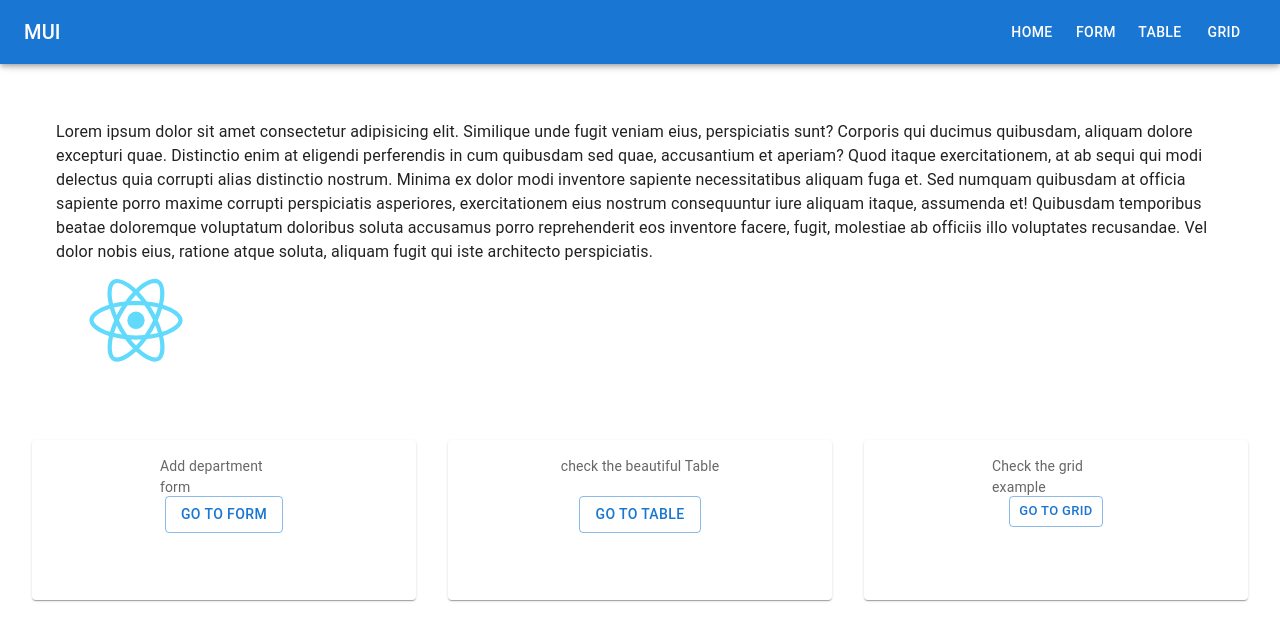
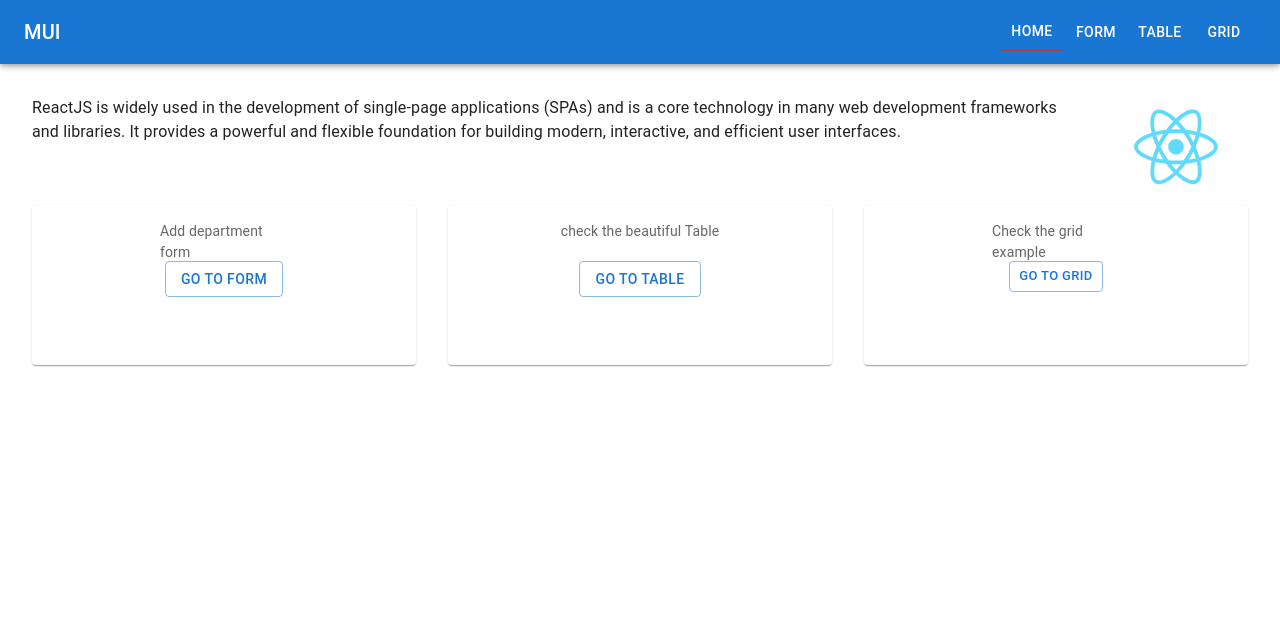
Before and after one commit to upendrach95/ui-client, a React (Create React App) app: page / in a window 1280 px wide. Shown: the top 640 px of the page. Built offline with nearby package versions, Linux system fonts and the light colour scheme.

Commit message:
implemeted hover and underline

```diff
--- a/src/App.tsx
+++ b/src/App.tsx
@@ -3,19 +3,24 @@ import Cards from './Cards'
 import DepartmentForm from "./DepartmentForm";
 import DepartmentTable from "./DepartmentTable";
 import GridCardForm from './GridCardForm'
+import AppBarComponent from "./AppBarComponent";
+import React from "react";
 
 
 const App = () => {
-    const URL : string = 'http://localhost:8080/department';
+    const URL: string = 'http://localhost:8080/department';
     return (
+        <>
+            <AppBarComponent/>
             <Router>
                 <Routes>
-                <Route path = '/' element = {<Cards URL ={URL}/>}/>
+                    <Route path='/' element={<Cards URL={URL}/>}/>
                     <Route path='department-form' element={<DepartmentForm URL={URL}/>}/>
                     <Route path='/department-table' element={<DepartmentTable URL={URL}/>}/>
-                <Route path='/grid-card-form' element={<GridCardForm URL ={URL}/>}/>
+                    <Route path='/grid-card-form' element={<GridCardForm URL={URL}/>}/>
                 </Routes>
             </Router>
+        </>
     );
 }
 
--- /dev/null
+++ b/src/AppBarComponent.tsx
@@ -0,0 +1,155 @@
+import React, {FC, ReactElement} from 'react';
+import {AppBar, Toolbar, IconButton, Typography, Box, Button, Divider, List, ListItem, Drawer} from '@mui/material';
+import MenuIcon from '@mui/icons-material/Menu';
+import { Link as RouterLink, useLocation } from 'react-router-dom';
+import styled from "styled-components";
+import {hover} from "@testing-library/user-event/dist/hover";
+
+const drawerWidth = 240;
+const navItems = ['Home', 'Form', 'Table', 'Grid'];
+
+interface Props {
+    window?: () => Window;
+}
+
+const currentPage = window.location.pathname;
+
+
+const AppBarComponent: FC<Props> = (props: Props) => {
+
+    const {window} = props;
+    const [mobileOpen, setMobileOpen] = React.useState(false);
+
+    const handleDrawerToggle = () => {
+        setMobileOpen((prevState) => !prevState);
+    };
+
+    const drawer = (
+        <Box onClick={handleDrawerToggle} sx={{textAlign: 'center'}}>
+            <Typography variant="h6" sx={{my: 2}}>
+                MUI
+            </Typography>
+            <Divider/>
+            <List>
+                <ListItem sx={{textAlign: 'center'}}>
+                    <Button sx={{textAlign: 'center'}} size='small' href='/'>Home</Button>
+                </ListItem>
+                <ListItem>
+                    <Button sx={{textAlign: 'center'}} size='small' href='/department-form'>Form</Button>
+                </ListItem>
+
+                <ListItem>
+                    <Button size='small' href='/department-table'>Table</Button>
+                </ListItem>
+                <ListItem>
+                    <Button size='small' href='/grid-card-form'>Grid</Button>
+                </ListItem>
+            </List>
+        </Box>
+    );
+
+    const container = window !== undefined ? () => window().document.body : undefined;
+
+
+
+    const UnderlinedButton = styled(Button)`
+
+      border-bottom: 2px solid #1976d2;
+
+  &:hover {
+    border-bottom: 1px solid #B73B3B;
+    }
+`;
+
+    return (
+       <>
+           <AppBar component="nav">
+               <Toolbar>
+                   <IconButton
+                       color="inherit"
+                       aria-label="open drawer"
+                       edge="start"
+                       onClick={handleDrawerToggle}
+                       sx={{mr: 2, display: {sm: 'none'}}}
+                   >
+                       <MenuIcon/>
+                   </IconButton>
+                   <Typography
+                       variant="h6"
+                       component="div"
+                       sx={{flexGrow: 1, display: {xs: 'none', sm: 'block'}}}
+                   >
+                       MUI
+                   </Typography>
+                   <Box sx={{display: {xs: 'none', sm: 'block'}}}>
+
+                       <UnderlinedButton
+                           style={{
+                               color: '#fff',
+                           borderBottom : currentPage === '/'  ? '1px solid #B73B3B' : 'none',
+                           }} href='/'
+
+
+                       >
+                           Home
+                       </UnderlinedButton>
+
+                       <UnderlinedButton
+                           sx={{
+                               color: '#fff',
+                               borderBottom : currentPage === '/department-form'  ? '1px solid #B73B3B' : 'none',
+                           }} href='/department-form'
+
+
+                       >
+                           Form
+                       </UnderlinedButton>
+
+                       <UnderlinedButton
+                           sx={{
+                               color: '#fff',
+                               borderBottom : currentPage === '/department-table'  ? '1px solid #B73B3B' : 'none',
+                           }} href='/department-table'
+
+
+                       >
+                           Table
+                       </UnderlinedButton>
+
+                       <UnderlinedButton
+                           sx={{
+                               color: '#fff',
+                               borderBottom : currentPage === '/grid-card-form'  ? '1px solid #B73B3B' : 'none',
+                           }} href='/grid-card-form'
+
+
+                       >
+                           Grid
+                       </UnderlinedButton>
+
+                   </Box>
+               </Toolbar>
+           </AppBar>
+
+           <Box component="nav">
+               <Drawer
+                   container={container}
+                   variant="temporary"
+                   open={mobileOpen}
+                   onClose={handleDrawerToggle}
+                   ModalProps={{
+                       keepMounted: true, // Better open performance on mobile.
+                   }}
+                   sx={{
+                       display: {xs: 'block', sm: 'none'},
+                       '& .MuiDrawer-paper': {boxSizing: 'border-box', width: drawerWidth},
+                   }}
+               >
+                   {drawer}
+               </Drawer>
+           </Box>
+       </>
+    );
+}
+
+export default AppBarComponent
--- a/src/Cards.tsx
+++ b/src/Cards.tsx
@@ -1,155 +1,56 @@
 import * as React from 'react';
-import {FC} from "react";
+import {FC} from 'react';
 import {
-    Card,
+    Button,
     CardActions,
     CardContent,
-    Button,
+    CssBaseline,
+    Grid,
+    Toolbar,
     Typography,
-    Grid,
-    useTheme,
     useMediaQuery,
-    AppBar,
-    Box,
-    CssBaseline,
-    Divider,
-    Drawer,
-    IconButton,
-    List,
-    ListItem,
-    ListItemButton,
-    ListItemText,
-    Toolbar} from '@mui/material';
+    useTheme
+} from '@mui/material';
 import {Container, CustomCard, CustomCardContent} from "./ComponentsRepository";
 import logo from './logo.svg'
-import MenuIcon from '@mui/icons-material/Menu';
 
 
-const drawerWidth = 240;
-const navItems = ['Home', 'Form', 'Table','Grid'];
-
 interface Props {
-    window ? : () =>  Window;
-    URL : string
+    window?: () => Window;
+    URL: string
 }
 
-const Cards:FC<Props> = (props) => {
+const Cards: FC<Props> = (props) => {
     const theme = useTheme()
     const isSmScreen = useMediaQuery(theme.breakpoints.down('sm'))
     const isMdScreen = useMediaQuery(theme.breakpoints.between('md', 'lg'))
     const isLgScreen = useMediaQuery(theme.breakpoints.up('lg'))
-
-    const {window} = props;
-    const [mobileOpen, setMobileOpen] = React.useState(false);
-
-    const handleDrawerToggle = () => {
-        setMobileOpen((prevState) => !prevState);
-    };
-    const drawer = (
-        <Box onClick={handleDrawerToggle} sx={{textAlign: 'center'}}>
-            <Typography variant="h6" sx={{my: 2}}>
-                MUI
-            </Typography>
-            <Divider/>
-            <List>
-                <ListItem sx={{ textAlign: 'center' }}>
-                    <Button sx={{ textAlign: 'center' }} size='small'  href='/'>Home</Button>
-                </ListItem>
-                <ListItem>
-                    <Button sx={{ textAlign: 'center' }} size='small'  href='/department-form'>Form</Button>
-                </ListItem>
-
-                <ListItem>
-                    <Button size='small'  href='/department-table'>Table</Button>
-                </ListItem>
-                <ListItem>
-                    <Button size='small'  href='/grid-card-form'>Grid</Button>
-                </ListItem>
-            </List>
-        </Box>
-    );
-
-    const container = window !== undefined ? () => window().document.body : undefined;
+    const isXsScreen = useMediaQuery(theme.breakpoints.down('xs'))
 
 
     return (
         <>
             <Container>
+                <CssBaseline />
+                <Toolbar />
+                <Grid container justifyContent="flex-start" spacing={2} direction={isSmScreen ? 'column-reverse' : 'row'}>
+                    <Grid item sx={{ flexGrow: 1, flexBasis: '25%' }}>
+                        <Typography>
+                            ReactJS is widely used in the development of single-page applications (SPAs) and
+                            is a core technology in many web development frameworks and libraries.
+                            It provides a powerful and flexible foundation for building modern, interactive,
+                            and efficient user interfaces.
+                        </Typography>
+                    </Grid>
 
-                <Box sx={{ display: 'flex' }}>
-                    <CssBaseline />
-                    <AppBar component="nav">
-                        <Toolbar>
-                            <IconButton
-                                color="inherit"
-                                aria-label="open drawer"
-                                edge="start"
-                                onClick={handleDrawerToggle}
-                                sx={{ mr: 2, display: { sm: 'none' } }}
-                            >
-                                <MenuIcon />
-                            </IconButton>
-                            <Typography
-                                variant="h6"
-                                component="div"
-                                sx={{ flexGrow: 1, display: { xs: 'none', sm: 'block' } }}
-                            >
-                                MUI
-                            </Typography>
-                        <Box sx={{display: {xs: 'none', sm: 'block'}}}>
-                            <Button sx={{ color: '#fff' }}  href='/' >Home</Button>
-                            <Button sx={{ color: '#fff' }}  href='/department-form' >Form</Button>
-                            <Button sx={{ color: '#fff' }}  href='/department-table' >Table</Button>
-                            <Button sx={{ color: '#fff' }}  href='/grid-card-form' >Grid</Button>
-                        </Box>
-                    </Toolbar>
-                </AppBar>
+                    <Grid item sx={{ flexGrow: 1, flexBasis: '25%' }} maxWidth="10em" maxHeight="10em">
+                        <img src={logo} alt="img" />
+                    </Grid>
+                </Grid>
 
-                <Box component="nav">
-                    <Drawer
-                        container={container}
-                        variant="temporary"
-                        open={mobileOpen}
-                        onClose={handleDrawerToggle}
-                        ModalProps={{
-                            keepMounted: true, // Better open performance on mobile.
-                        }}
-                        sx={{
-                            display: {xs: 'block', sm: 'none'},
-                            '& .MuiDrawer-paper': {boxSizing: 'border-box', width: drawerWidth},
-                        }}
-                    >
-                        {drawer}
-                    </Drawer>
-                </Box>
-                <Box component="main" sx={{p: 3}}>
-                    <Toolbar/>
-                    <Grid container justifyContent='flex-start'>
-                        <Grid item>
-                    <Typography>
-                        Lorem ipsum dolor sit amet consectetur adipisicing elit. Similique unde
-                        fugit veniam eius, perspiciatis sunt? Corporis qui ducimus quibusdam,
-                        aliquam dolore excepturi quae. Distinctio enim at eligendi perferendis in
-                        cum quibusdam sed quae, accusantium et aperiam? Quod itaque exercitationem,
-                        at ab sequi qui modi delectus quia corrupti alias distinctio nostrum.
-                        Minima ex dolor modi inventore sapiente necessitatibus aliquam fuga et. Sed
-                        numquam quibusdam at officia sapiente porro maxime corrupti perspiciatis
-                        asperiores, exercitationem eius nostrum consequuntur iure aliquam itaque,
-                        assumenda et! Quibusdam temporibus beatae doloremque voluptatum doloribus
-                        soluta accusamus porro reprehenderit eos inventore facere, fugit, molestiae
-                        ab officiis illo voluptates recusandae. Vel dolor nobis eius, ratione atque
-                        soluta, aliquam fugit qui iste architecto perspiciatis.
-                    </Typography>
-                        </Grid>
-                        <Grid item sx={{flexGrow: 1 , flexBasis: '25%'}} maxWidth="10em" maxHeight="10em" alignItems="center">
-                            <img src ={logo} alt = "img" />
-                        </Grid>
-                    </Grid>
-                </Box>
-            </Box>
-            </Container>
 
-            <Container>
+
+
                 <Grid container justifyContent='flex-start' spacing={isMdScreen ? 2 : 4}
                       direction={isSmScreen ? 'column' : 'row'}>
                     <Grid item sx={{flexGrow: 1, flexBasis: '25%'}}>
@@ -168,7 +69,7 @@ const Cards:FC<Props> = (props) => {
                         {/*</Card>*/}
                     </Grid>
                     <Grid item sx={{flexGrow: 1, flexBasis: '25%'}}>
-                        {/*<Card variant='outlined'  style={{width: '15em'}}>*/}
+
                         <CustomCard>
                             <CardContent style={{height: '3em'}}>
                                 <Typography sx={{fontSize: 14}} color="text.secondary" gutterBottom>
@@ -180,7 +81,7 @@ const Cards:FC<Props> = (props) => {
                                         href='/department-table'>Go to Table</Button>
                             </CardActions>
                         </CustomCard>
-                        {/*</Card>*/}
+
                     </Grid>
                     <Grid item sx={{flexGrow: 1, flexBasis: '25%'}}>
                         <CustomCard>
--- a/src/DepartmentTable.tsx
+++ b/src/DepartmentTable.tsx
@@ -1,7 +1,7 @@
 import React,{FC,useState, useEffect, MouseEvent, ChangeEvent} from 'react'
 import axios from 'axios'
 import {TableContainer, Table, TableHead, TableRow, TableCell, TableBody, TablePagination} from'@mui/material'
-
+import AppBarComponent from './AppBarComponent'
 interface Department {
     name : string
     city : string
--- a/src/GridCardForm.tsx
+++ b/src/GridCardForm.tsx
@@ -4,6 +4,7 @@ import {useTheme} from '@mui/material/styles'
 import GridCard1 from "./GridCards/GridCard1";
 import GridCard2 from "./GridCards/GridCard2";
 import GridCard3 from "./GridCards/GridCard3";
+import AppBarComponent from "./AppBarComponent";
 
 interface UserProps {
     URL: string
@@ -21,6 +22,7 @@ const GridCardForm: FC<UserProps> = (props) => {
 
     return (
         <>
+
             <Grid container spacing={2} bgcolor={isSmScreen ? "lightgreen" : isMdScreen ? "orange" : "yellow"}>
 
                 <Grid item sx={{flexGrow: 1}}>
```
Also changed, not shown: src/DepartmentForm.tsx (+31 -28 lines). Lines whose indentation alone changed are shown as unchanged.
